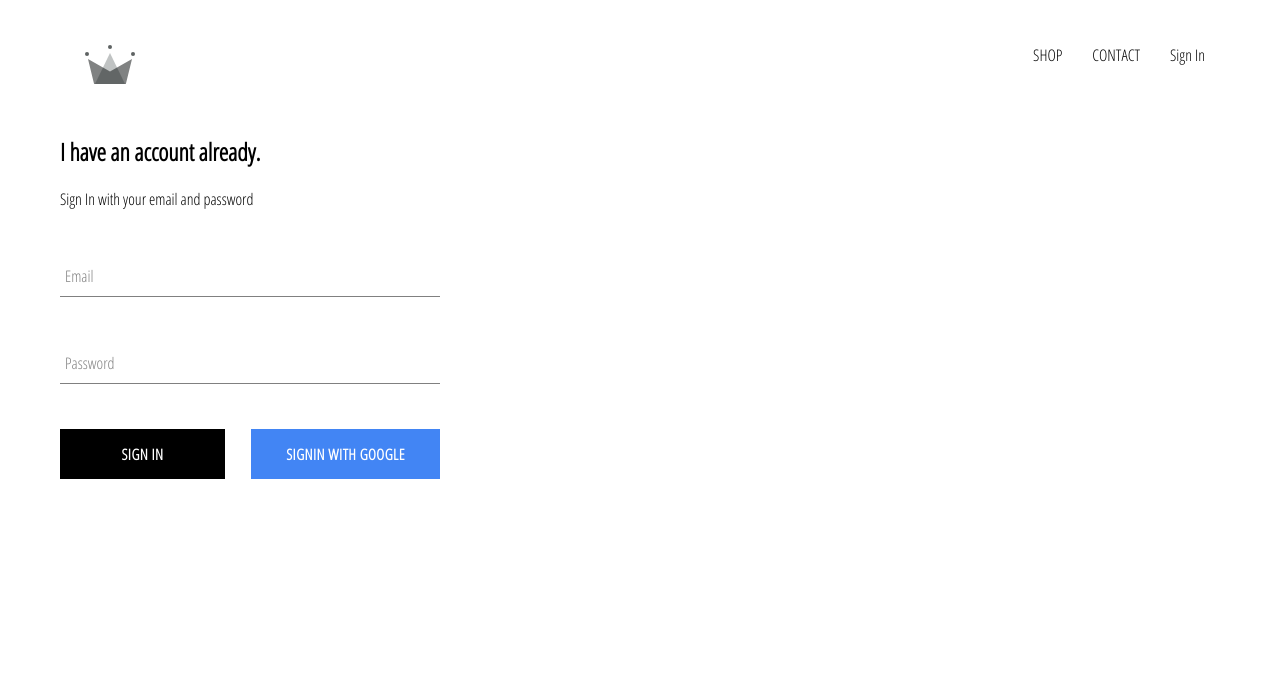
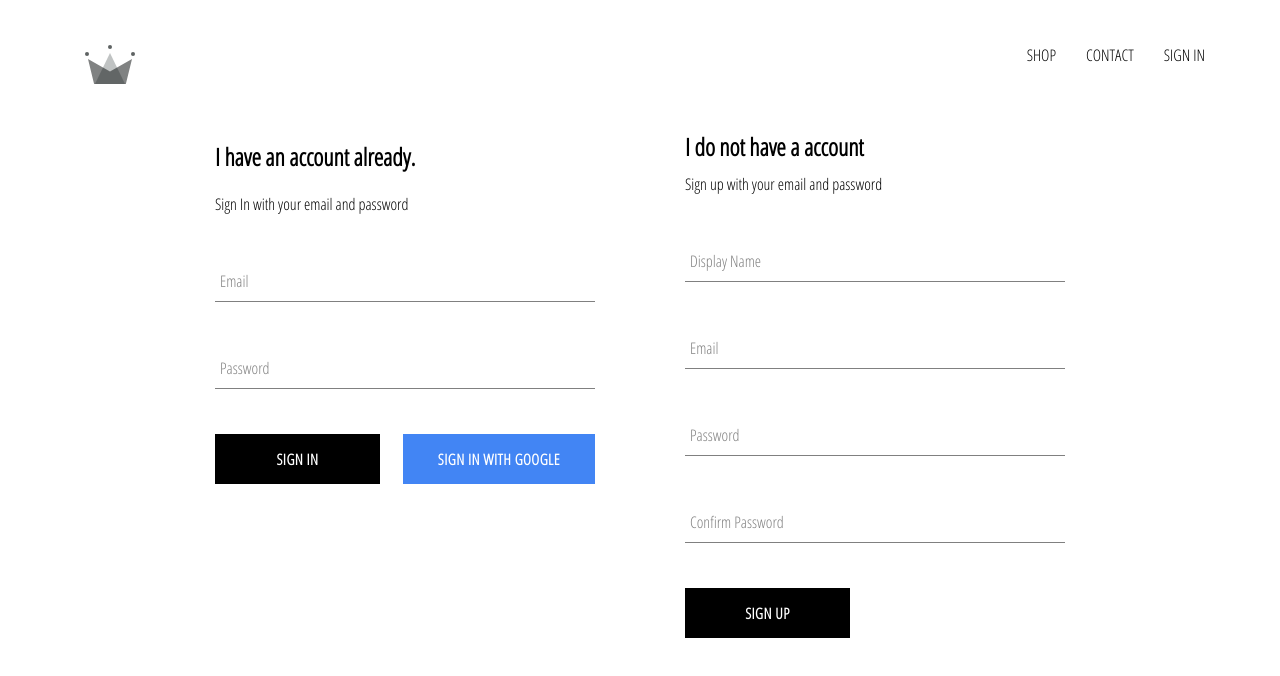
Before and after one commit to Fysl/shopping-react, a React (Create React App) app: page /signin in a window 1280 px wide. Shown: the top 676 px of the page. Built offline with nearby package versions, Linux system fonts and the light colour scheme; no server answers.

Commit message:
Sign Up Email/Password

```diff
--- a/src/App.js
+++ b/src/App.js
@@ -1,46 +1,64 @@
 import React from 'react';
-import logo from './logo.svg';
-import {Switch,Route} from 'react-router-dom'
+//import logo from './logo.svg';
+import { Switch, Route } from 'react-router-dom'
 
 import './App.css';
 import HomePage from './pages/homepage/homepage.component'
 import SignInAndSignUp from './pages/sign-in-and-sign-up/sign-in-and-sign-up.component'
 import ShopPage from './pages/shop/shop.component'
 import Header from './components/Header/header.component'
-import {auth} from './firebase/firebase.util'
+import { auth, createUserProfileDocument } from './firebase/firebase.util'
 
 
 class App extends React.Component {
-  constructor(){
+  constructor() {
     super();
 
-    this.state={
-      currentUser:null
+    this.state = {
+      currentUser: null
     }
 
   }
-  unsubscribeFromAuth=null;
+  unsubscribeFromAuth = null;
 
-  componentDidMount()
-  {
-    this.unsubscribeFromAuth=  auth.onAuthStateChanged(user =>{
-       this.setState({currentUser:user})
+  componentDidMount() {
 
-    })
+    this.unsubscribeFromAuth = auth.onAuthStateChanged(async userAuth => {
+
+      if (userAuth) {
+        const UserRef = await createUserProfileDocument(userAuth);
+
+        UserRef.onSnapshot(snapShot => {
+          this.setState({
+            currentUser: {
+              id: snapShot.id,
+              ...snapShot.data()
+
+            }
+          });
+          console.log(this.state)
+        });
+
+      }
+      else {
+        this.setState({ currentUser: userAuth })
+      }
+
+    });
   }
 
-  componentWillUnmount()
-  {
+  componentWillUnmount() {
     this.unsubscribeFromAuth();
   }
-  render(){
+  render() {
+
     return (
       <div>
         <Header currentUser={this.state.currentUser} />
         <Switch>
-        <Route exact path='/' component={HomePage} />
-       <Route path='/shop' component={ShopPage} />
-       <Route path='/signin' component={SignInAndSignUp} />
+          <Route exact path='/' component={HomePage} />
+          <Route path='/shop' component={ShopPage} />
+          <Route path='/signin' component={SignInAndSignUp} />
         </Switch>
 
       </div>
--- a/src/components/Header/header.component.jsx
+++ b/src/components/Header/header.component.jsx
@@ -14,12 +14,15 @@
         <div className='options'>
             <Link className='option' to='/shop'>SHOP</Link>
             <Link className='option' to='/contact'>CONTACT</Link>
-            {
-                currentUser ?
-                <div className='option' onClick={() =>auth.signOut()}>Sign Out</div>
-                :
-                <Link className='option' to="/signin">Sign In</Link>
-            }
+            {currentUser ? (
+        <div className='option' onClick={() => auth.signOut()}>
+          SIGN OUT
+        </div>
+      ) : (
+        <Link className='option' to='/signin'>
+          SIGN IN
+        </Link>
+      )}
         </div>
     </div>
 )
--- a/src/components/sign-in/sign-in.component.jsx
+++ b/src/components/sign-in/sign-in.component.jsx
@@ -22,7 +22,7 @@
     }
     handleSubmit = event =>{
         event.preventDefault();
-         this.setState({email:'',password:''})
+         this.setState({email:'',password:''});
      }
      handleChange= event =>{
          const {value,name}=event.target;
@@ -37,16 +37,15 @@
               <span>Sign In with your email and password</span>
 
             <form onSubmit={this.handleSubmit}>
-                <FormInput name="email" type="email" label="Email" value={this.state.email} handleChange={this.handleChange} required />
+                <FormInput name="email" type="email" label="Email" value={this.state.email} handleChange={this.handleChange} />
 
-                <FormInput name="password" type="email" label="Password" value={this.state.password} handleChange={this.handleChange} required />
+                <FormInput name="password" type="password" label="Password" value={this.state.password} handleChange={this.handleChange} />
 
                <div className='buttons'>
                <CustomButton type="submit">Sign In</CustomButton>
-                <CustomButton onClick={signInWithGoogle} isGoogleSignIn >
-                    {' '}
-                    SignIn with Google
-                    {' '}
+
+                <CustomButton onClick={signInWithGoogle} isGoogleSignIn>
+                     Sign In With Google
                     </CustomButton>
                </div>
 
--- /dev/null
+++ b/src/components/sign-up/sign-up.component.jsx
@@ -0,0 +1,102 @@
+import React from 'react'
+
+import FormInput from '../form-input/form-input.component'
+import CustomButton from '../custom-button/custom-button.component'
+import { auth, createUserProfileDocument } from '../../firebase/firebase.util'
+
+import './sign-up.styles.scss'
+
+class SignUp extends React.Component {
+    constructor() {
+      super();
+
+      this.state = {
+        displayName: '',
+        email: '',
+        password: '',
+        confirmPassword: ''
+      };
+    }
+
+    handleSubmit = async event => {
+      event.preventDefault();
+
+      const { displayName, email, password, confirmPassword } = this.state;
+
+      if (password !== confirmPassword) {
+        alert("passwords don't match");
+        return;
+      }
+
+      try {
+        const { user } = await auth.createUserWithEmailAndPassword(
+          email,
+          password
+        );
+
+        await createUserProfileDocument(user, { displayName });
+
+        this.setState({
+          displayName: '',
+          email: '',
+          password: '',
+          confirmPassword: ''
+        });
+      } catch (error) {
+        console.error(error);
+      }
+    };
+
+    handleChange = event => {
+      const { name, value } = event.target;
+
+      this.setState({ [name]: value });
+    };
+
+    render() {
+      const { displayName, email, password, confirmPassword } = this.state;
+      return (
+        <div className='sign-up'>
+          <h2 className='title'>I do not have a account</h2>
+          <span>Sign up with your email and password</span>
+          <form className='sign-up-form' onSubmit={this.handleSubmit}>
+            <FormInput
+              type='text'
+              name='displayName'
+              value={displayName}
+              onChange={this.handleChange}
+              label='Display Name'
+              required
+            />
+            <FormInput
+              type='email'
+              name='email'
+              value={email}
+              onChange={this.handleChange}
+              label='Email'
+              required
+            />
+            <FormInput
+              type='password'
+              name='password'
+              value={password}
+              onChange={this.handleChange}
+              label='Password'
+              required
+            />
+            <FormInput
+              type='password'
+              name='confirmPassword'
+              value={confirmPassword}
+              onChange={this.handleChange}
+              label='Confirm Password'
+              required
+            />
+            <CustomButton type='submit'>SIGN UP</CustomButton>
+          </form>
+        </div>
+      );
+    }
+  }
+
+  export default SignUp;
--- /dev/null
+++ b/src/components/sign-up/sign-up.styles.scss
@@ -0,0 +1,9 @@
+.sign-up {
+    display: flex;
+    flex-direction: column;
+    width: 380px;
+
+    .title {
+      margin: 10px 0;
+    }
+  }
--- a/src/firebase/firebase.util.js
+++ b/src/firebase/firebase.util.js
@@ -1,8 +1,8 @@
-import firebase, { firestore } from 'firebase/app';
+import firebase from 'firebase/app';
 import 'firebase/firestore'
 import 'firebase/auth'
 
-const config={
+const config = {
   apiKey: "AIzaSyDtphAYGMK3Y7C4wWgOzMDSb45CtdqNewM",
   authDomain: "shopping-298fe.firebaseapp.com",
   databaseURL: "https://shopping-298fe.firebaseio.com",
@@ -15,10 +15,38 @@
 
 firebase.initializeApp(config);
 
+export const createUserProfileDocument = async (userAuth, additionalData) => {
+  if (!userAuth) return;
+
+  const userRef = firestore.doc(`users/${userAuth.uid}`);
+
+  const snapShot = await userRef.get();
+
+  if (!snapShot.exists) {
+    const { displayName, email } = userAuth;
+    const createdAt = new Date();
+    try {
+      await userRef.set({
+        displayName,
+        email,
+        createdAt,
+        ...additionalData
+      });
+    } catch (error) {
+      console.log('error creating user', error.message);
+    }
+  }
+
+  return userRef;
+}
+
+
+
 export const auth = firebase.auth();
-  export const Firestore = firebase.firestore();
+export const firestore = firebase.firestore();
 
 const provider = new firebase.auth.GoogleAuthProvider();
-  provider.setCustomParameters({prompt:'select_account'})
-  export const signInWithGoogle =() => auth.signInWithPopup(provider)
+provider.setCustomParameters({ prompt: 'select_account' });
+export const signInWithGoogle = () => auth.signInWithPopup(provider);
+
 export default firebase;
--- a/src/pages/sign-in-and-sign-up/sign-in-and-sign-up.component.jsx
+++ b/src/pages/sign-in-and-sign-up/sign-in-and-sign-up.component.jsx
@@ -1,6 +1,8 @@
 import React from 'react'
 
 import SignIn from '../../components/sign-in/sign-in.component'
+import SignUp from '../../components/sign-up/sign-up.component'
+
 import '../sign-in-and-sign-up/sign-in-and-sign-up.styles.scss'
 
 
@@ -8,6 +10,7 @@
 
     <div className='sign-in-and-sign-up'>
 <SignIn />
+<SignUp />
     </div>
 )
 
--- a/src/pages/sign-in-and-sign-up/sign-in-and-sign-up.styles.scss
+++ b/src/pages/sign-in-and-sign-up/sign-in-and-sign-up.styles.scss
@@ -0,0 +1,6 @@
+.sign-in-and-sign-up {
+    width: 850px;
+    display: flex;
+    justify-content: space-between;
+    margin: 30px auto;
+  }
```
Lines whose indentation alone changed are shown as unchanged.
